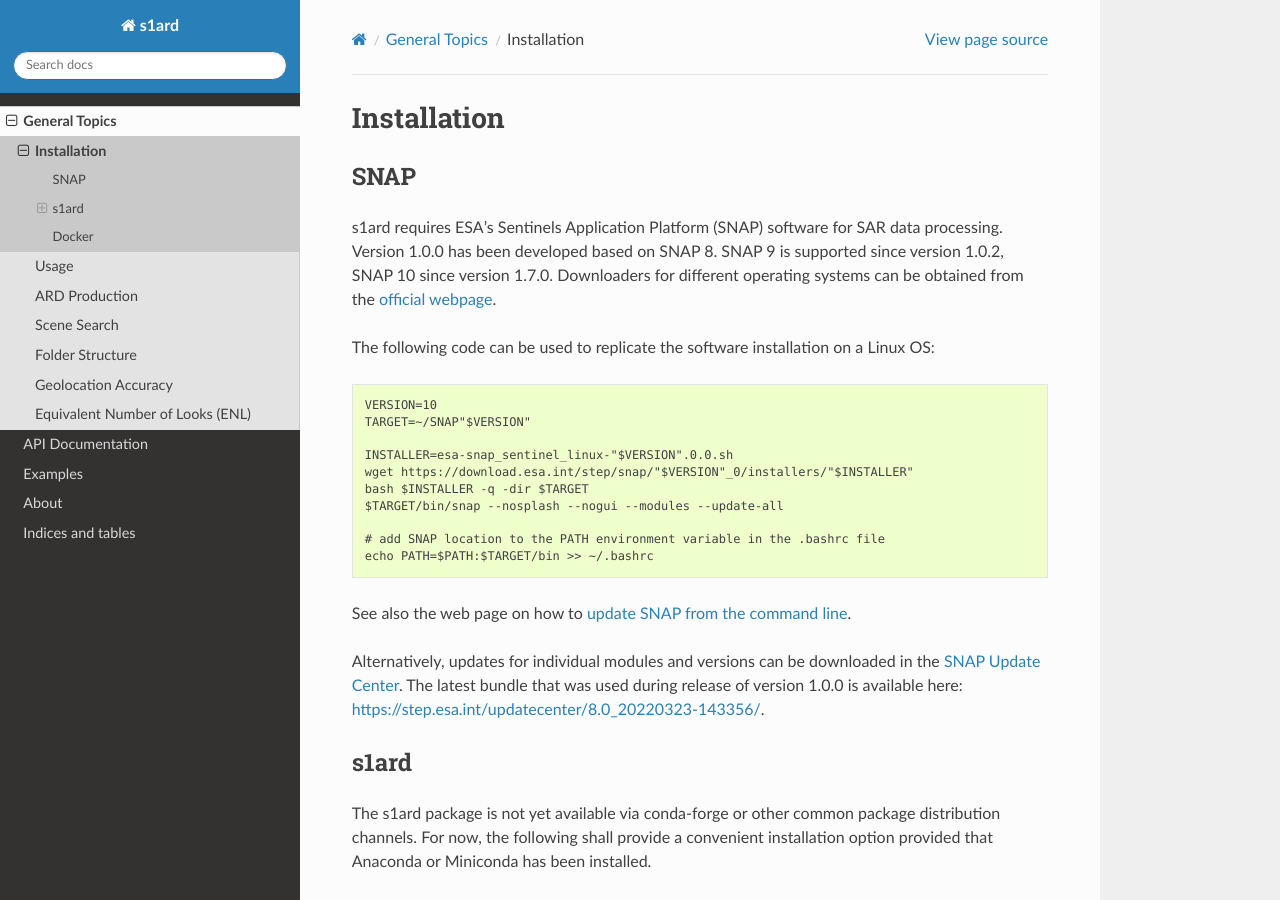
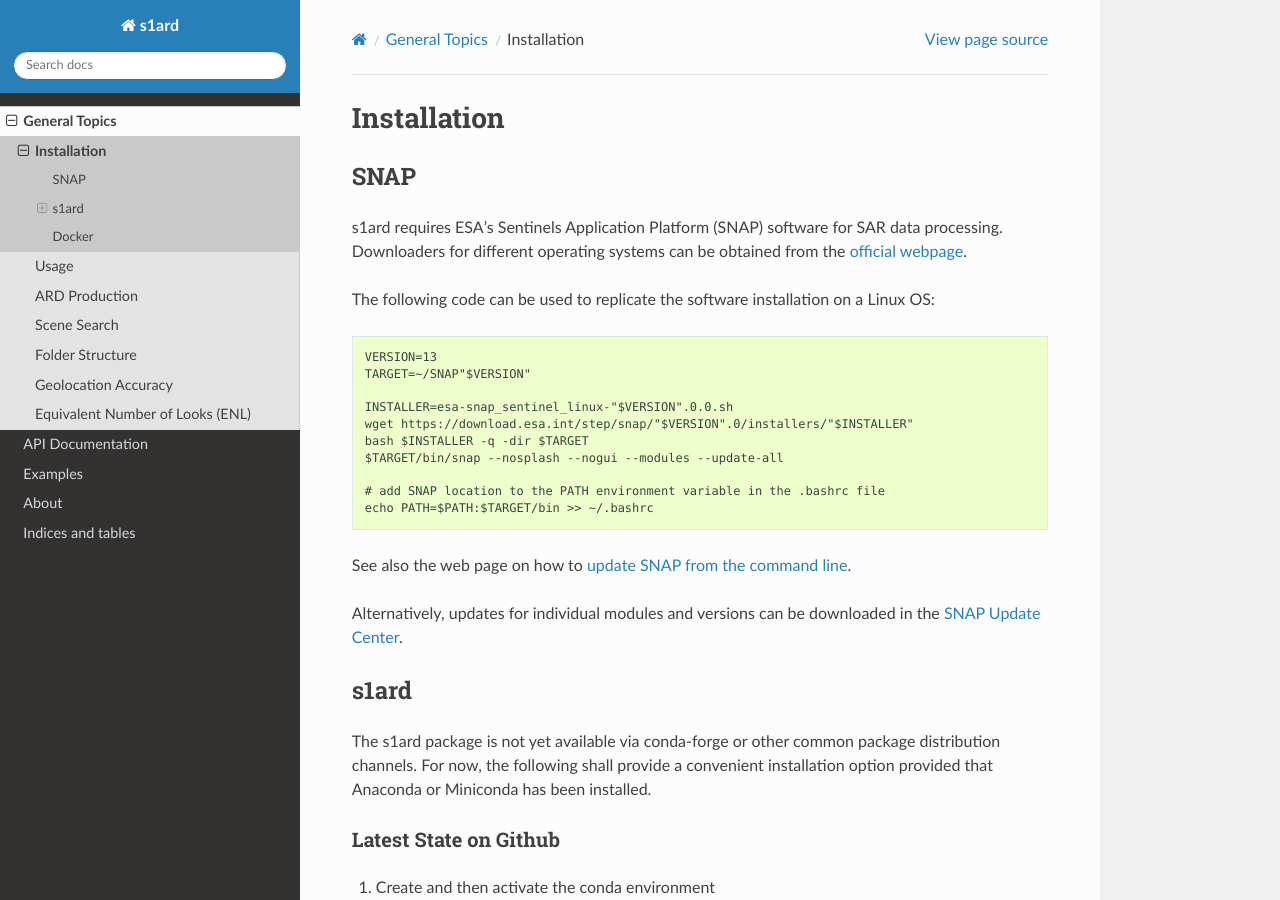
Before and after one commit to SAR-ARD/s1ard, a Sphinx documentation site: the page built from docs/source/general/installation.rst, in a window 1280 px wide and 900 px high. Built offline with Sphinx 7.4.7 and the Read the Docs theme 3.1.0, drawn with Linux system fonts in a browser that asks for light colours.

Commit message:
[docs] updated SNAP installation instructions

```diff
--- a/docs/source/general/installation.rst
+++ b/docs/source/general/installation.rst
@@ -5,19 +5,17 @@
 ----
 
 s1ard requires ESA's Sentinels Application Platform (SNAP) software for SAR data processing.
-Version 1.0.0 has been developed based on SNAP 8.
-SNAP 9 is supported since version 1.0.2, SNAP 10 since version 1.7.0.
 Downloaders for different operating systems can be obtained from the `official webpage <https://step.esa.int/main/download/snap-download/>`_.
 
 The following code can be used to replicate the software installation on a Linux OS:
 
 ::
 
-    VERSION=10
+    VERSION=13
     TARGET=~/SNAP"$VERSION"
 
     INSTALLER=esa-snap_sentinel_linux-"$VERSION".0.0.sh
-    wget https://download.esa.int/step/snap/"$VERSION"_0/installers/"$INSTALLER"
+    wget https://download.esa.int/step/snap/"$VERSION".0/installers/"$INSTALLER"
     bash $INSTALLER -q -dir $TARGET
     $TARGET/bin/snap --nosplash --nogui --modules --update-all
 
@@ -27,7 +25,6 @@
 See also the web page on how to `update SNAP from the command line <https://senbox.atlassian.net/wiki/spaces/SNAP/pages/30539785/Update+SNAP+from+the+command+line>`_.
 
 Alternatively, updates for individual modules and versions can be downloaded in the `SNAP Update Center <https://step.esa.int/updatecenter/>`_.
-The latest bundle that was used during release of version 1.0.0 is available here: https://step.esa.int/updatecenter/8.0_20220323-143356/.
 
 s1ard
 ------
```
